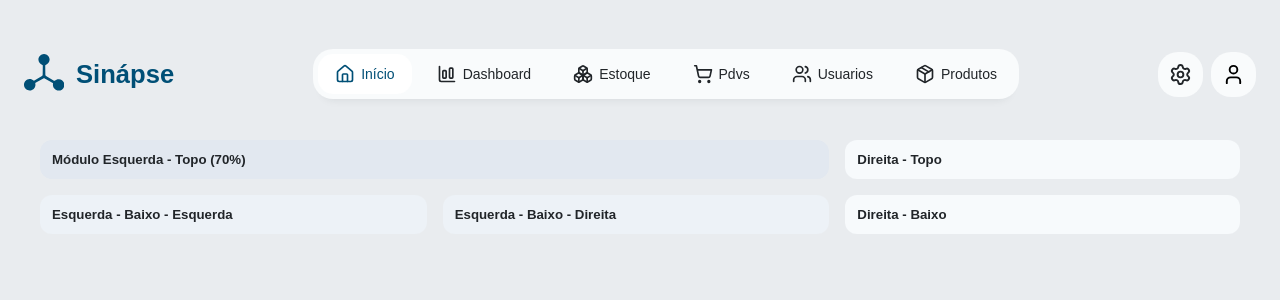
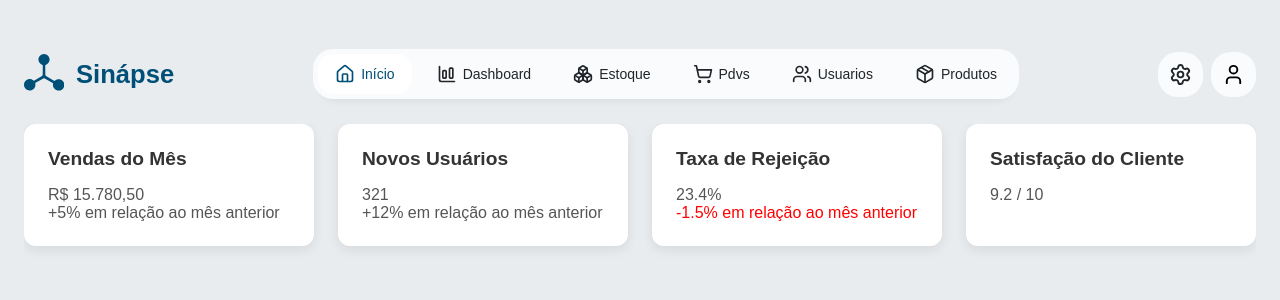
Before and after one commit to josielmaicon/Sinapse-ERP, a React (Vite) app in the folder interface/: page / in a window 1280 px wide. Shown: the top 300 px of the page. Built offline with nearby package versions, Linux system fonts and the light colour scheme; a web font is replaced by a local one.

Commit message:
containers ajustados, padding resolvido

```diff
--- /dev/null
+++ b/interface/src/components/card.jsx
@@ -0,0 +1,16 @@
+import styles from '../styles/Card.module.css';
+
+function Card(props) {
+  // `props.title` será o título do card
+  // `props.children` será o conteúdo dentro dele
+  return (
+    <div className={styles.card}>
+      <h3>{props.title}</h3>
+      <div className={styles.cardContent}>
+        {props.children}
+      </div>
+    </div>
+  );
+}
+
+export default Card;
--- a/interface/src/components/layout.jsx
+++ b/interface/src/components/layout.jsx
@@ -3,11 +3,11 @@ import { Outlet, NavLink } from 'react-router-dom';
 import { Settings, User } from 'lucide-react';
 import routes from '../routes';
 import Logo from './Logo';
-import './Layout.css';
+import '../styles/layout.css';
 
 export default function Layout() {
   return (
-    <div>
+    <div className='layout-wrapper'>
       <header className="topbar">
         {/* ESQUERDA */}
         <div className="topbar-left">
--- a/interface/src/pages/homepage.jsx
+++ b/interface/src/pages/homepage.jsx
@@ -1,40 +1,28 @@
+import Card from "../components/card";
+import styles from "../styles/Dashboard.inicial.module.css"
+
 export default function HomePage() {
   return (
-    <div
-      style={{
-        display: "flex",
-        flexDirection: "row",
-        height: "100%", // ocupa todo o espaço do main
-        gap: "16px",
-        padding: "16px",
-        boxSizing: "border-box",
-      }}
-    >
-      {/* Coluna da esquerda */}
-      <div style={{ flex: 2, display: "flex", flexDirection: "column", gap: "16px" }}>
-        {/* Linha de cima (maior, ocupa 70% da altura da coluna) */}
-        <div style={{ flex: 0.7, background: "#e2e8f0", borderRadius: "12px", padding: "12px" }}>
-          <h5>Módulo Esquerda - Topo (70%)</h5>
-        </div>
-        {/* Linha de baixo (dividida em 2 verticalmente) */}
-        <div style={{ flex: 0.3, display: "flex", gap: "16px" }}>
-          <div style={{ flex: 1, background: "#edf2f7", borderRadius: "12px", padding: "12px" }}>
-            <h5>Esquerda - Baixo - Esquerda</h5>
-          </div>
-          <div style={{ flex: 1, background: "#edf2f7", borderRadius: "12px", padding: "12px" }}>
-            <h5>Esquerda - Baixo - Direita</h5>
-          </div>
-        </div>
-      </div>
+    <div className={styles.dashboardContainer}>
+      <div className={styles.dashboardGrid}>
+        <Card title="Vendas do Mês">
+          <p>R$ 15.780,50</p>
+          <span>+5% em relação ao mês anterior</span>
+        </Card>
 
-      {/* Coluna da direita (dividida em 2 horizontalmente iguais) */}
-      <div style={{ flex: 1, display: "flex", flexDirection: "column", gap: "16px" }}>
-        <div style={{ flex: 1, background: "#f7fafc", borderRadius: "12px", padding: "12px" }}>
-          <h5>Direita - Topo</h5>
-        </div>
-        <div style={{ flex: 1, background: "#f7fafc", borderRadius: "12px", padding: "12px" }}>
-          <h5>Direita - Baixo</h5>
-        </div>
+        <Card title="Novos Usuários">
+          <p>321</p>
+          <span>+12% em relação ao mês anterior</span>
+        </Card>
+
+        <Card title="Taxa de Rejeição">
+          <p>23.4%</p>
+          <span style={{ color: 'red' }}>-1.5% em relação ao mês anterior</span>
+        </Card>
+
+        <Card title="Satisfação do Cliente">
+          <p>9.2 / 10</p>
+        </Card>
       </div>
     </div>
   );
--- /dev/null
+++ b/interface/src/styles/Card.module.css
@@ -0,0 +1,26 @@
+.card {
+  background-color: #ffffff; /* Fundo branco para o card */
+  border-radius: 12px;       /* Bordas arredondadas para o "balão" */
+  padding: 24px;             /* <<< SEU PADDING! Espaçamento interno */
+  box-shadow: 0 4px 12px rgba(0, 0, 0, 0.08); /* Sombra suave para destacar */
+  display: flex;
+  flex-direction: column;
+  transition: transform 0.2s ease-in-out; /* Efeito suave ao passar o mouse */
+}
+
+.card:hover {
+  transform: translateY(-5px); /* Levanta um pouco o card ao passar o mouse */
+}
+
+.card h3 {
+  margin-top: 0; /* Remove a margem de cima do título */
+  margin-bottom: 16px;
+  font-size: 1.2rem;
+  color: #333;
+}
+
+.cardContent {
+  /* Estilos para o conteúdo, se necessário */
+  font-size: 1rem;
+  color: #555;
+}
--- /dev/null
+++ b/interface/src/styles/Dashboard.inicial.module.css
@@ -0,0 +1,17 @@
+.dashboardContainer {
+  padding: 0px;
+  background-color: transparent;
+
+}
+
+.dashboardContainer h1 {
+  margin-bottom: 24px;
+}
+
+.dashboardGrid {
+  display: grid;
+  /* Cria colunas flexíveis. Cada uma terá no mínimo 280px,
+     e elas se ajustarão para preencher o espaço (1fr). */
+  grid-template-columns: repeat(auto-fit, minmax(280px, 1fr));
+  gap: 24px; /* <<< SEU ESPAÇAMENTO! A distância entre os balões. */
+}
--- a/interface/src/styles/GlobalStyles.css
+++ b/interface/src/styles/GlobalStyles.css
@@ -6,9 +6,21 @@
 /* ============================
    Variáveis globais
 ============================ */
+
+* {
+  box-sizing: border-box;
+}
+
 html, body, #root {
-  height: 100%;        /* garante altura total da viewport */
   margin: 0;           /* remove margens padrões do body */
+}
+
+html, body {
+  height: auto;
+}
+
+#root {
+  height: calc(100vh - 48px);
 }
 
 :root {
@@ -28,7 +40,6 @@ html, body, #root {
   /* Layout */
   --layout-margin: 24px;
   --layout-max-width: 1200px;
-    height: 100%;   /* garante altura total */
 
 
   /* Raio de borda */
@@ -43,11 +54,11 @@ html, body, #root {
 }
 
 .app-container {
-  height: calc(100% - 100px); /* altura = tela - topbar */
-  overflow: auto;             /* rolagem só dentro do conteúdo */
-  display: flex;              /* pra flex filhos funcionarem */
+  flex-grow: 1;
+  overflow: auto;
+  display: flex;
   flex-direction: column;
-  gap: 16px;                  /* se quiser espaço entre módulos */
+  gap: 5px;
 }
 
 /* ============================
@@ -169,3 +180,9 @@ h1, h2, h3, h4 {
   text-decoration: none;
   font-weight: 500;
 }
+
+.layout-wrapper {
+  display: flex;
+  flex-direction: column;
+  height: 100%;
+}
--- a/interface/src/components/layout.css
+++ b/interface/src/styles/layout.css
@@ -7,6 +7,7 @@
   padding: 0 var(--layout-margin);
   background: transparent;
   border-bottom: none;
+  flex-shrink: 0;
 }
 
 .topbar-left {
```
